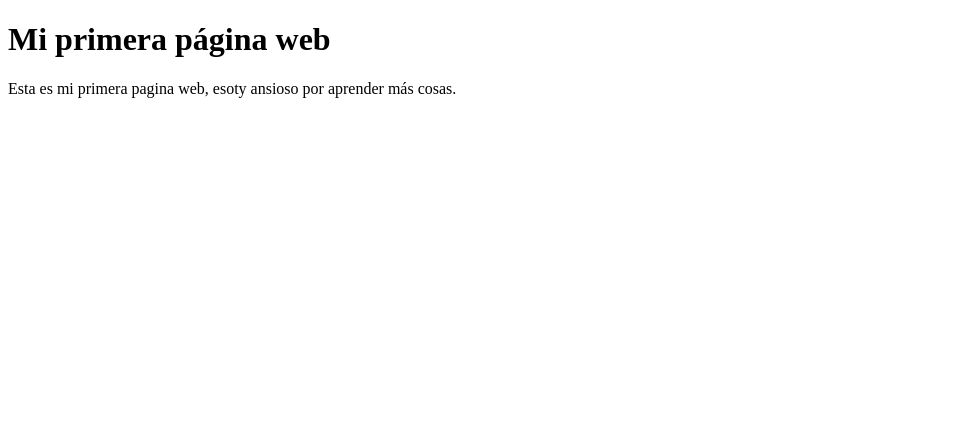
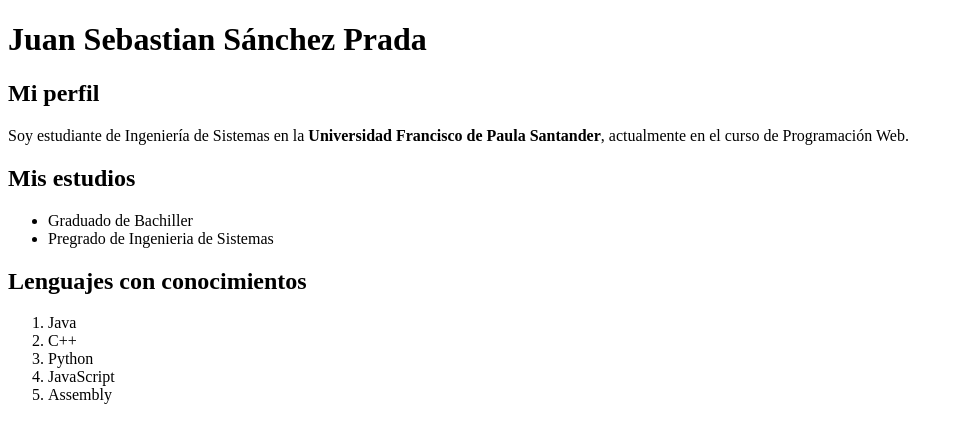
Before and after one commit to Sebasan07/ClasesWEB, a plain HTML site: page index.html in a window 1280 px wide. Shown: the whole page, without its empty margins (0-960 px from the left). Drawn offline with Linux system fonts and the light colour scheme.

Commit message:
Utilizando listas

```diff
--- a/index.html
+++ b/index.html
@@ -3,11 +3,26 @@
 <head>
 	<meta charset="UTF-8">
 	<meta name="viewport" content="width=device-width, initial-scale=1.0">
-	<title>Document</title>
+	<title>Primera Página HTML</title>
 </head>
 <body>
-	<h1>Mi primera página web</h1>
-	<p>Esta es mi primera pagina web, esoty ansioso por aprender más cosas.</p>
+	<h1>Juan Sebastian Sánchez Prada</h1>
+	<h2>Mi perfil</h2>
+	<p>Soy estudiante de Ingeniería de Sistemas en la <b>Universidad Francisco de Paula Santander</b>, actualmente en el curso de Programación Web.</p>
 
+	<h2>Mis estudios</h2>
+	<ul>
+		<li>Graduado de Bachiller</li>
+		<li>Pregrado de Ingenieria de Sistemas</li>
+	</ul>
+
+	<h2>Lenguajes con conocimientos</h2>
+	<ol>
+		<li>Java</li>
+		<li>C++</li>
+		<li>Python</li>
+		<li>JavaScript</li>
+		<li>Assembly</li>
+	</ol>
 </body>
 </html>
```
